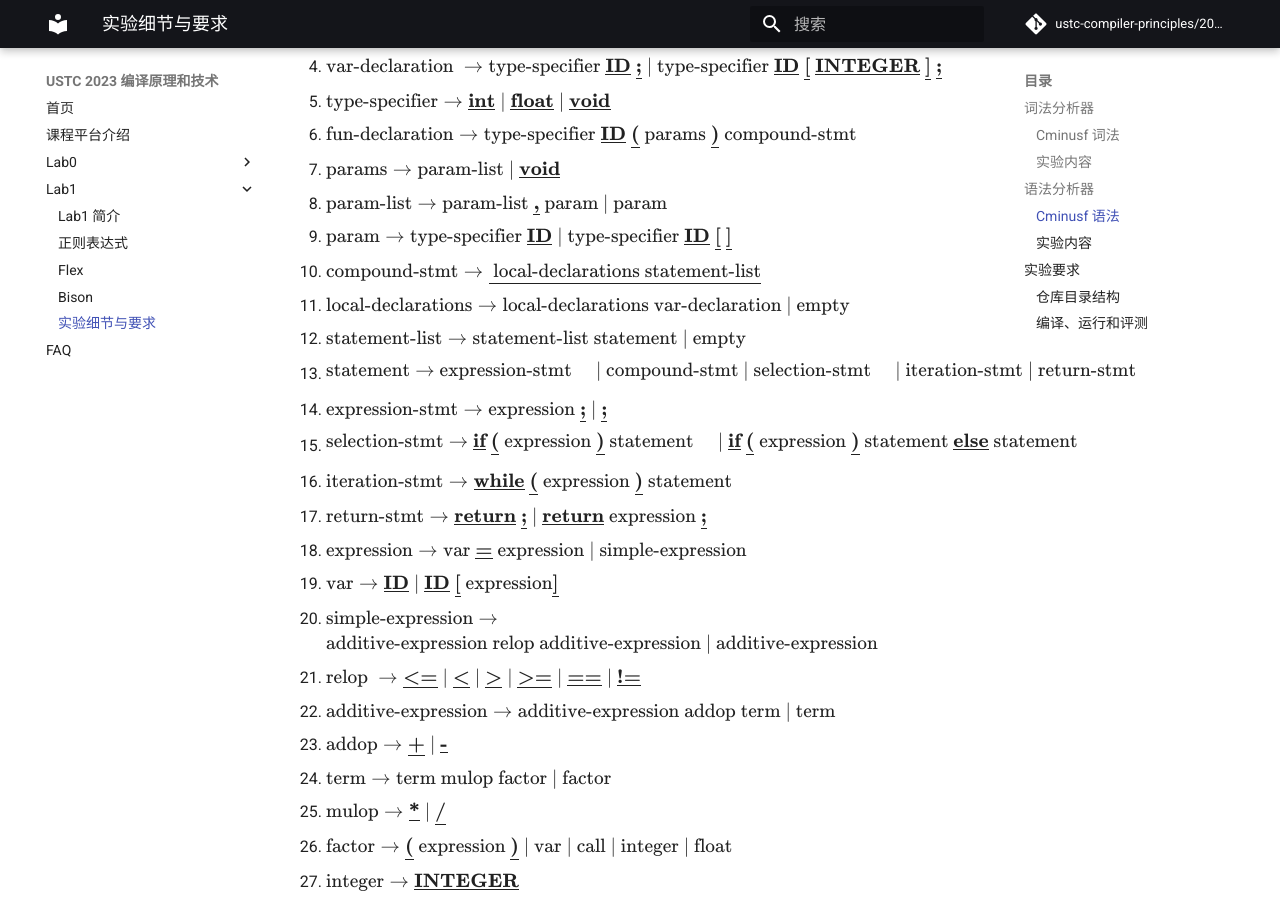
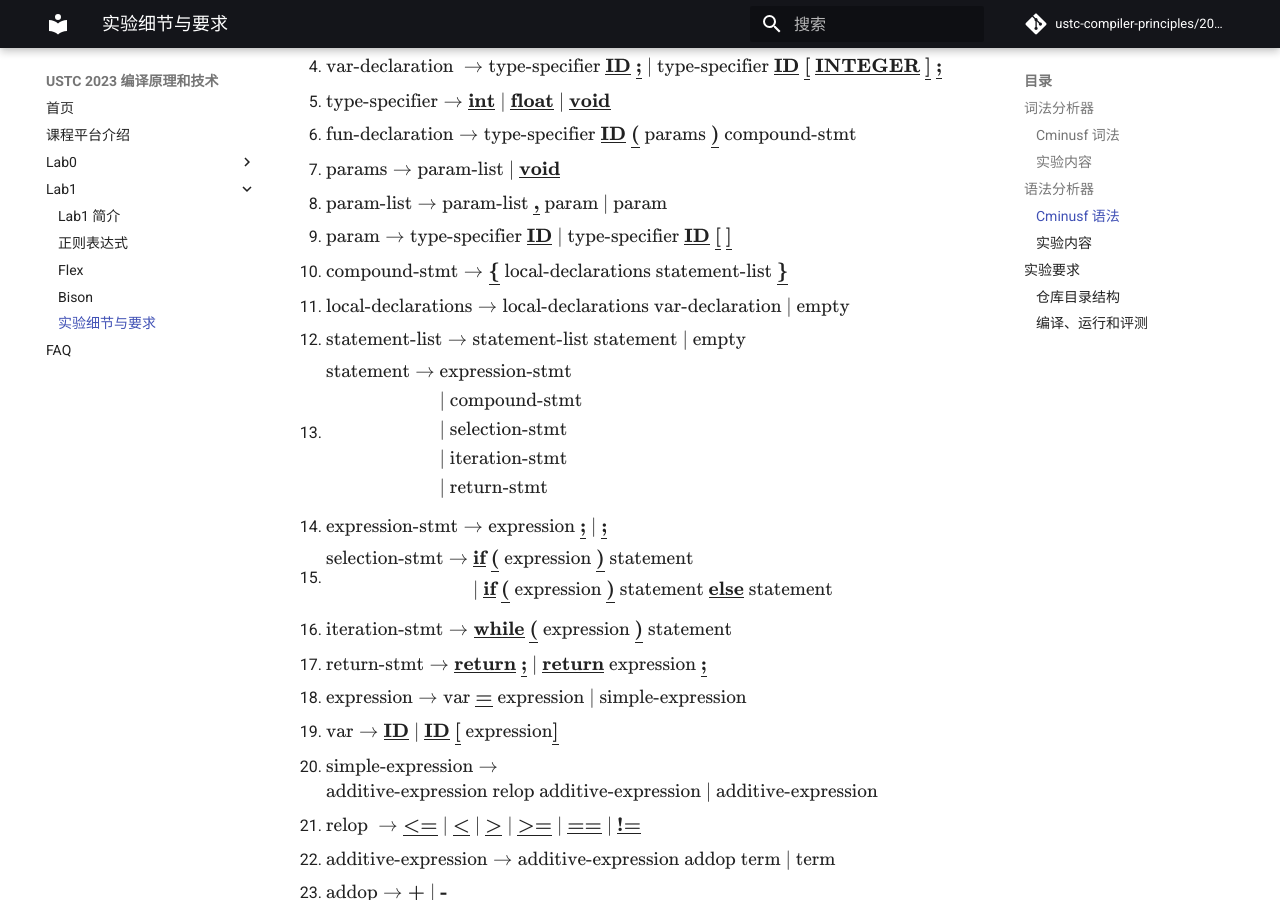
Before and after one commit to ustc-compiler-principles/2023, an MkDocs documentation site: the page built from docs/lab1/实验细节与要求.md, in a window 1280 px wide and 900 px high, scrolled down 3371 px. Built offline with MkDocs 1.6.1 and Material for MkDocs 9.7.7, drawn with Linux system fonts in a browser that asks for light colours; comment, search, counter and statistics services are not loaded.

Commit message:
fix math

```diff
--- a/docs/lab1/实验细节与要求.md
+++ b/docs/lab1/实验细节与要求.md
@@ -127,12 +127,12 @@ Token         Text      Line    Column (Start,End)
 7. $\text{params} \rightarrow \text{param-list}\ |\ \underline{\textbf{void}}$
 8. $\text{param-list} \rightarrow \text{param-list}\ \underline{\textbf{,}}\ \text{param}\ |\ \text{param}$
 9. $\text{param} \rightarrow \text{type-specifier}\ \underline{\textbf{ID}}\ |\ \text{type-specifier}\ \underline{\textbf{ID}}\ \underline{\textbf{[}}\ \underline{\textbf{]}}$
-10. $\text{compound-stmt} \rightarrow \underline{\textbf{\{}}\ \text{local-declarations}\ \text{statement-list} \underline{\textbf{\}}}$
+10. $\text{compound-stmt} \rightarrow \underline{\textbf{\\{}}\ \text{local-declarations}\ \text{statement-list}\ \underline{\textbf{\\}}}$
 11. $\text{local-declarations} \rightarrow \text{local-declarations var-declaration}\ |\ \text{empty}$
 12. $\text{statement-list} \rightarrow \text{statement-list}\ \text{statement}\ |\ \text{empty}$
-13. $\begin{aligned}\text{statement} \rightarrow\ &\text{expression-stmt}\\ &|\ \text{compound-stmt}\\ &|\ \text{selection-stmt}\\ &|\ \text{iteration-stmt}\\ &|\ \text{return-stmt}\end{aligned}$
+13. $\begin{aligned}\text{statement} \rightarrow\ &\text{expression-stmt}\\\ &|\ \text{compound-stmt}\\\ &|\ \text{selection-stmt}\\\ &|\ \text{iteration-stmt}\\\ &|\ \text{return-stmt}\end{aligned}$
 14. $\text{expression-stmt} \rightarrow \text{expression}\ \underline{\textbf{;}}\ |\ \underline{\textbf{;}}$
-15. $\begin{aligned}\text{selection-stmt} \rightarrow\ &\underline{\textbf{if}}\ \underline{\textbf{(}}\ \text{expression}\ \underline{\textbf{)}}\ \text{statement}\\ &|\ \underline{\textbf{if}}\ \underline{\textbf{(}}\ \text{expression}\ \underline{\textbf{)}}\ \text{statement}\ \underline{\textbf{else}}\ \text{statement}\end{aligned}$
+15. $\begin{aligned}\text{selection-stmt} \rightarrow\ &\underline{\textbf{if}}\ \underline{\textbf{(}}\ \text{expression}\ \underline{\textbf{)}}\ \text{statement}\\\ &|\ \underline{\textbf{if}}\ \underline{\textbf{(}}\ \text{expression}\ \underline{\textbf{)}}\ \text{statement}\ \underline{\textbf{else}}\ \text{statement}\end{aligned}$
 16. $\text{iteration-stmt} \rightarrow \underline{\textbf{while}}\ \underline{\textbf{(}}\ \text{expression}\ \underline{\textbf{)}}\ \text{statement}$
 17. $\text{return-stmt} \rightarrow \underline{\textbf{return}}\ \underline{\textbf{;}}\ |\ \underline{\textbf{return}}\ \text{expression}\ \underline{\textbf{;}}$
 18. $\text{expression} \rightarrow \text{var}\ \underline{\textbf{=}}\ \text{expression}\ |\ \text{simple-expression}$
```
